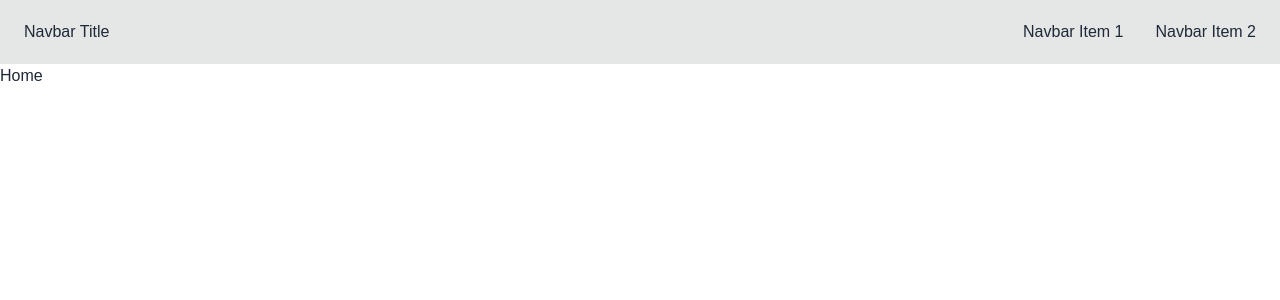
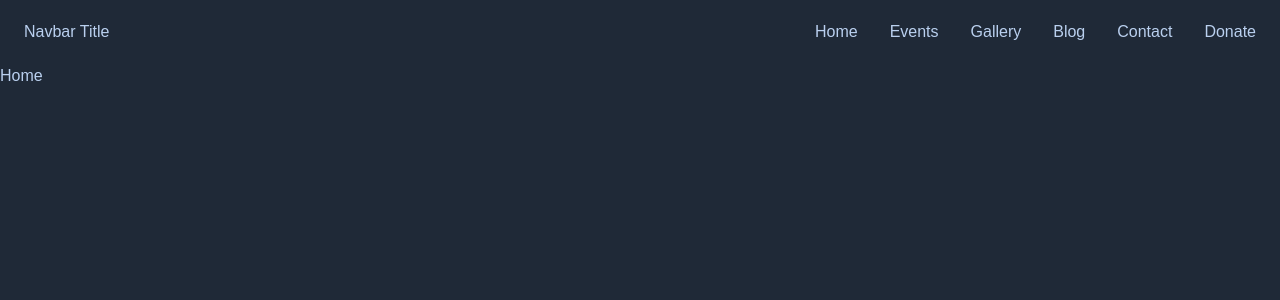
Before and after one commit to samiulbasirfahim/Rokto_judda, a React (Create React App) app: page / in a window 1280 px wide. Shown: the top 300 px of the page. Built offline with nearby package versions, Linux system fonts and the light colour scheme.

Commit message:
navbar component done

```diff
--- a/src/components/shared/Navbar.tsx
+++ b/src/components/shared/Navbar.tsx
@@ -1,14 +1,27 @@
 import { ReactElement } from "react"
+import { Link } from "react-router-dom"
 import ManageRoutes from "../../utils/ManageRoutes"
 
 const Navbar = (): ReactElement => {
 	const navBarItem: ReactElement = (
 		<>
 			<li>
-				<a>Navbar Item 1</a>
+				<Link to="/">Home</Link>
 			</li>
 			<li>
-				<a>Navbar Item 2</a>
+				<Link to="/">Events</Link>
+			</li>
+			<li>
+				<Link to="/">Gallery</Link>
+			</li>
+			<li>
+				<Link to="/">Blog</Link>
+			</li>
+			<li>
+				<Link to="/">Contact</Link>
+			</li>
+			<li>
+				<Link to="/">Donate</Link>
 			</li>
 		</>
 	)
@@ -16,8 +29,8 @@ const Navbar = (): ReactElement => {
 	return (
 		<div className="drawer">
 			<input id="my-drawer-3" type="checkbox" className="drawer-toggle" />
-			<div className="drawer-content flex flex-col">
-				<div className="w-full navbar bg-base-300">
+			<div className="drawer-content flex flex-col container mx-auto">
+				<div className="w-full navbar">
 					<div className="flex-none lg:hidden">
 						<label
 							htmlFor="my-drawer-3"
--- a/src/index.css
+++ b/src/index.css
@@ -13,3 +13,5 @@
 	padding: 0;
 	font-family: "Poppins", sans-serif;
 }
+
+/* Custom class */
--- a/tailwind.config.js
+++ b/tailwind.config.js
@@ -5,4 +5,21 @@ module.exports = {
 		extend: {},
 	},
 	plugins: [require("daisyui")],
+	daisyui: {
+		themes: [
+			{
+				mytheme: {
+					primary: "#c10f4a",
+					secondary: "#1727b5",
+					accent: "#63ff8c",
+					neutral: "#311B31",
+					"base-100": "#1f2937",
+					info: "#3B5CE3",
+					success: "#3CD79E",
+					warning: "#B48913",
+					error: "#DD223E",
+				},
+			},
+		],
+	},
 }
```
